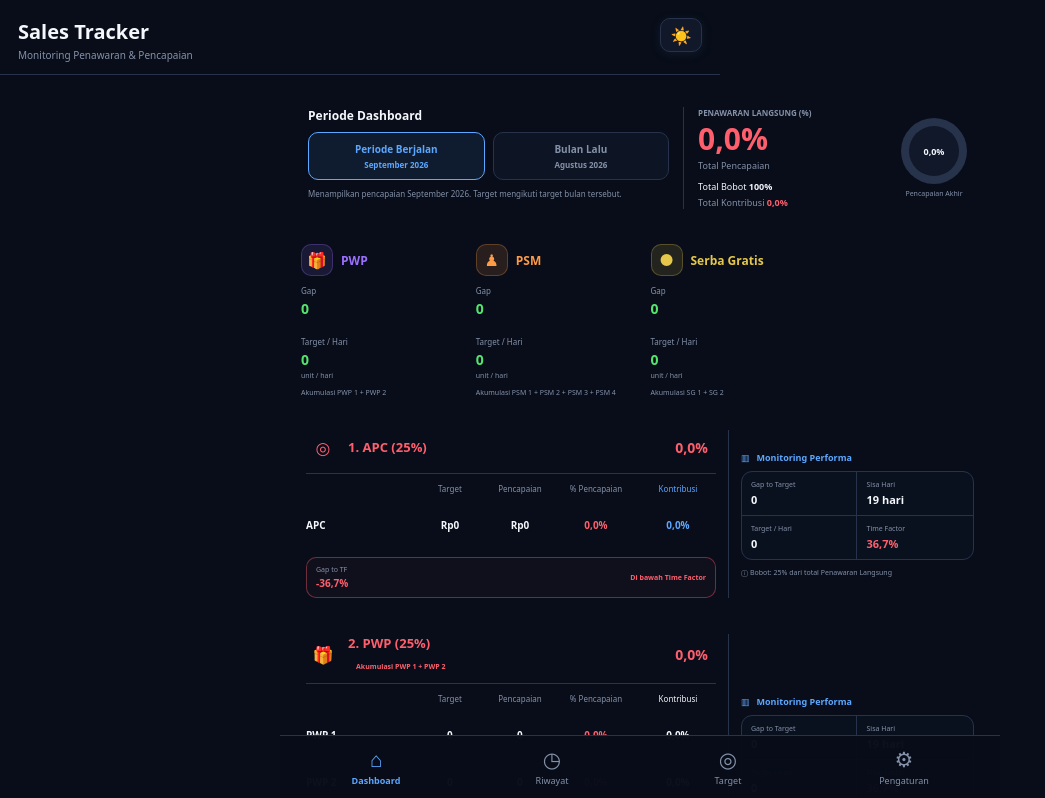
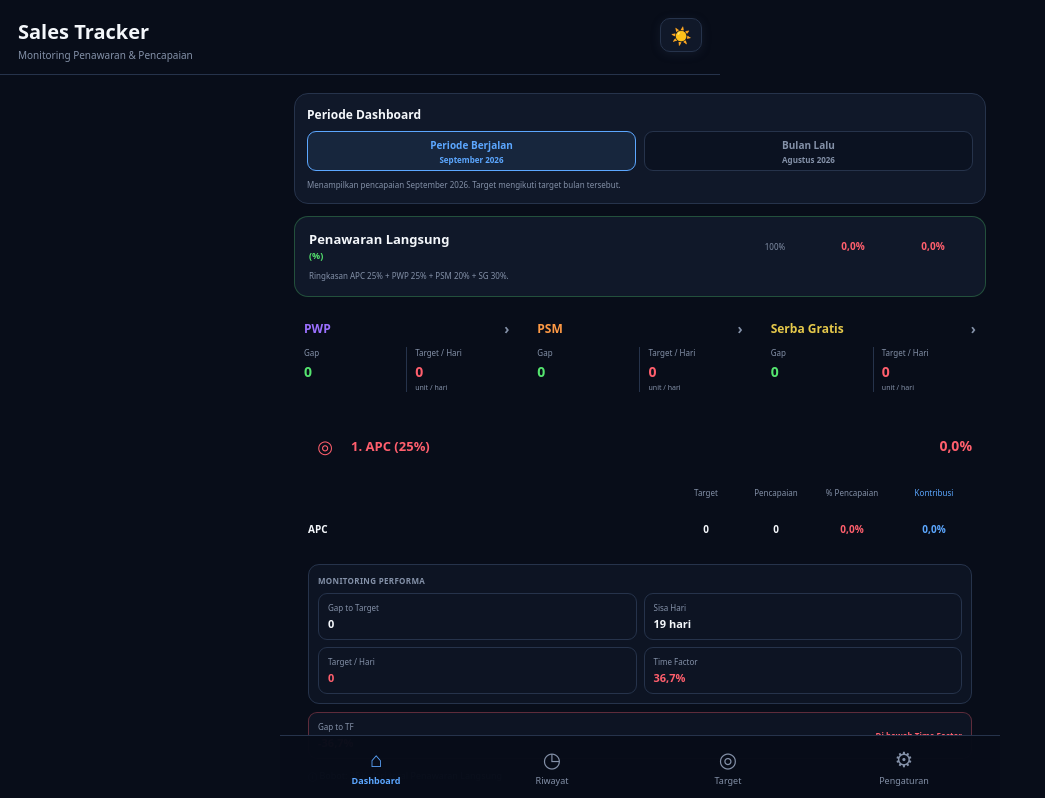
Before and after one commit to fajriainulyaqin-dev/sales-tracker, a React (Vite) app: page / in a window 1280 px wide. Shown: the top 798 px of the page, without its empty margins (0-1045 px from the left). Built offline with nearby package versions, Linux system fonts and the light colour scheme.

Commit message:
Update App.jsx

```diff
--- a/src/App.jsx
+++ b/src/App.jsx
@@ -531,7 +531,7 @@ function ApcRow({ data }) {
             fontWeight: 800,
           }}
         >
-          Rp{fmt(data.target)}
+          {fmt(data.target)}
         </div>
 
         <div
@@ -542,7 +542,7 @@ function ApcRow({ data }) {
             fontWeight: 800,
           }}
         >
-          Rp{fmt(data.achieved)}
+          {fmt(data.achieved)}
         </div>
 
         <div
@@ -587,109 +587,159 @@ function Section({
 }) {
   const sectionColor = performanceColor(achievement);
   const gapToTf = Number(achievement || 0) - Number(timeFactor || 0);
-  const tfColor = gapToTf >= 0 ? COLORS.green : COLORS.red;
 
   return (
     <section
       style={{
-        background: `radial-gradient(circle at 100% 0%, ${sectionColor}13 0%, transparent 46%), ${COLORS.panel}`,
-        border: `1px solid ${sectionColor}88`,
+        background: `radial-gradient(circle at 100% 0%, ${sectionColor}16 0%, transparent 42%), ${COLORS.panel}`,
+        border: `1px solid ${sectionColor}85`,
         borderRadius: 16,
-        padding: 12,
-        marginTop: 12,
-        boxShadow: `0 8px 22px ${sectionColor}0b`,
+        padding: 14,
+        marginTop: 14,
+        position: "relative",
+        boxSizing: "border-box",
+        boxShadow: `0 0 16px ${sectionColor}0f`,
       }}
     >
-      <div style={{ display: "grid", gridTemplateColumns: "minmax(0,1.5fr) minmax(205px,.9fr)", gap: 12, alignItems: "stretch" }}>
-        <div style={{ minWidth: 0 }}>
-          <div style={{ display: "flex", alignItems: "center", gap: 8 }}>
-            <div style={{ width: 34, height: 34, borderRadius: 11, background: `${sectionColor}20`, border: `1px solid ${sectionColor}45`, display: "grid", placeItems: "center", color: sectionColor, fontSize: 17, flexShrink: 0 }}>{icon}</div>
-            <div style={{ minWidth: 0, flex: 1 }}>
-              <div style={{ color: sectionColor, fontSize: 13, fontWeight: 950 }}>{number}. {title} ({weight}%)</div>
-              {badge && <div style={{ display: "inline-block", marginTop: 4, padding: "3px 8px", borderRadius: 999, background: `${sectionColor}20`, color: sectionColor, fontSize: 7, fontWeight: 900 }}>{badge}</div>}
+      <div style={{ display: "flex", alignItems: "center", gap: 9 }}>
+        <div
+          style={{
+            width: 34,
+            height: 34,
+            borderRadius: 10,
+            background: `${sectionColor}20`,
+            border: `1px solid ${sectionColor}45`,
+            display: "flex",
+            alignItems: "center",
+            justifyContent: "center",
+            color: sectionColor,
+            fontSize: 18,
+            flexShrink: 0,
+          }}
+        >{icon}</div>
+        <div style={{ minWidth: 0, flex: 1 }}>
+          <div style={{ fontSize: 13, fontWeight: 900, color: sectionColor }}>
+            {number}. {title} ({weight}%)
+          </div>
+          {badge && (
+            <div style={{ display: "inline-block", marginTop: 5, padding: "3px 8px", borderRadius: 999, background: `${sectionColor}20`, color: sectionColor, fontSize: 8, fontWeight: 800 }}>
+              {badge}
             </div>
-            <div style={{ color: sectionColor, fontSize: 14, fontWeight: 950, whiteSpace: "nowrap", padding: "4px 8px", borderRadius: 999, border: `1px solid ${sectionColor}55`, background: `${sectionColor}0c` }}>{fmtPct(achievement)}</div>
+          )}
+        </div>
+        <div style={{ color: sectionColor, fontSize: 14, fontWeight: 900, whiteSpace: "nowrap" }}>
+          {fmtPct(achievement)}
+        </div>
+      </div>
+
+      <div
+        style={{
+          marginTop: 12,
+          paddingTop: 12,
+          borderTop: `1px solid ${sectionColor}35`,
+        }}
+      >
+        {children}
+      </div>
+
+      <div
+        style={{
+          marginTop: 12,
+          padding: "10px 9px 9px",
+          borderRadius: 11,
+          background: COLORS.subpanel,
+          border: `1px solid ${COLORS.border}`,
+        }}
+      >
+        <div
+          style={{
+            color: COLORS.muted,
+            fontSize: 8,
+            fontWeight: 800,
+            letterSpacing: ".04em",
+            marginBottom: 7,
+            textTransform: "uppercase",
+          }}
+        >
+          Monitoring Performa
+        </div>
+        <div style={{ display: "grid", gridTemplateColumns: "repeat(2,minmax(0,1fr))", gap: 7 }}>
+        <div style={{ background: COLORS.subpanel, border: `1px solid ${COLORS.border}`, borderRadius: 9, padding: "8px 9px" }}>
+          <div style={{ color: COLORS.muted, fontSize: 8 }}>Gap to Target</div>
+          <div style={{ color: gap > 0 ? COLORS.green : gap < 0 ? COLORS.red : COLORS.text, fontSize: 11, fontWeight: 900, marginTop: 3 }}>
+            {gap > 0 ? "+" : ""}{fmtGapNumber(gap)}
           </div>
-          <div style={{ marginTop: 9, paddingTop: 9, borderTop: `1px solid ${COLORS.border}` }}>{children}</div>
-          <div style={{ marginTop: 9, padding: "7px 9px", borderRadius: 10, border: `1px solid ${tfColor}65`, background: `${tfColor}09`, display: "flex", justifyContent: "space-between", gap: 8, alignItems: "center" }}>
-            <div>
-              <div style={{ color: COLORS.muted, fontSize: 7 }}>Gap to TF</div>
-              <div style={{ color: tfColor, fontSize: 10, fontWeight: 950, marginTop: 2 }}>{gapToTf >= 0 ? "+" : ""}{fmtPct(gapToTf)}</div>
-            </div>
-            <div style={{ color: tfColor, fontSize: 7, fontWeight: 900, textAlign: "right" }}>{gapToTf >= 0 ? "Di atas Time Factor" : "Di bawah Time Factor"}</div>
-          </div>
-        </div>
-
-        <div style={{ borderLeft: `1px solid ${COLORS.border}`, paddingLeft: 12, display: "flex", flexDirection: "column", justifyContent: "center" }}>
-          <div style={{ color: COLORS.blue, fontSize: 9, fontWeight: 900, marginBottom: 7 }}>▥ &nbsp; Monitoring Performa</div>
-          <div style={{ border: `1px solid ${COLORS.border}`, borderRadius: 11, overflow: "hidden", background: `${COLORS.subpanel}90` }}>
-            <div style={{ display: "grid", gridTemplateColumns: "1fr 1fr" }}>
-              <div style={{ padding: "8px 9px", borderRight: `1px solid ${COLORS.border}`, borderBottom: `1px solid ${COLORS.border}` }}>
-                <div style={{ color: COLORS.muted, fontSize: 7 }}>Gap to Target</div>
-                <div style={{ color: gap > 0 ? COLORS.green : gap < 0 ? COLORS.red : COLORS.text, fontSize: 11, fontWeight: 950, marginTop: 3 }}>{gap > 0 ? "+" : ""}{fmtGapNumber(gap)}</div>
-              </div>
-              <div style={{ padding: "8px 9px", borderBottom: `1px solid ${COLORS.border}` }}>
-                <div style={{ color: COLORS.muted, fontSize: 7 }}>Sisa Hari</div>
-                <div style={{ color: COLORS.text, fontSize: 11, fontWeight: 950, marginTop: 3 }}>{remainingDays} hari</div>
-              </div>
-              <div style={{ padding: "8px 9px", borderRight: `1px solid ${COLORS.border}` }}>
-                <div style={{ color: COLORS.muted, fontSize: 7 }}>Target / Hari</div>
-                <div style={{ color: COLORS.text, fontSize: 11, fontWeight: 950, marginTop: 3 }}>{fmtGapNumber(targetPerDay)}</div>
-              </div>
-              <div style={{ padding: "8px 9px" }}>
-                <div style={{ color: COLORS.muted, fontSize: 7 }}>Time Factor</div>
-                <div style={{ color: tfColor, fontSize: 11, fontWeight: 950, marginTop: 3 }}>{fmtPct(timeFactor)}</div>
-              </div>
-            </div>
-          </div>
-          <div style={{ color: COLORS.muted, fontSize: 7, marginTop: 8 }}>ⓘ Bobot: {weight}% dari total Penawaran Langsung</div>
-        </div>
+        </div>
+        <div style={{ background: COLORS.subpanel, border: `1px solid ${COLORS.border}`, borderRadius: 9, padding: "8px 9px" }}>
+          <div style={{ color: COLORS.muted, fontSize: 8 }}>Sisa Hari</div>
+          <div style={{ color: COLORS.text, fontSize: 11, fontWeight: 900, marginTop: 3 }}>{remainingDays} hari</div>
+        </div>
+        <div style={{ background: COLORS.subpanel, border: `1px solid ${COLORS.border}`, borderRadius: 9, padding: "8px 9px" }}>
+          <div style={{ color: COLORS.muted, fontSize: 8 }}>Target / Hari</div>
+          <div style={{ color: sectionColor, fontSize: 11, fontWeight: 900, marginTop: 3 }}>{fmtGapNumber(targetPerDay)}</div>
+        </div>
+        <div style={{ background: COLORS.subpanel, border: `1px solid ${COLORS.border}`, borderRadius: 9, padding: "8px 9px" }}>
+          <div style={{ color: COLORS.muted, fontSize: 8 }}>Time Factor</div>
+          <div style={{ color: gapToTf >= 0 ? COLORS.green : COLORS.red, fontSize: 11, fontWeight: 900, marginTop: 3 }}>{fmtPct(timeFactor)}</div>
+        </div>
+        </div>
+      </div>
+
+      <div style={{ marginTop: 8, background: COLORS.subpanel, border: `1px solid ${gapToTf >= 0 ? COLORS.green : COLORS.red}55`, borderRadius: 9, padding: "8px 9px", display: "flex", justifyContent: "space-between", alignItems: "center", gap: 8 }}>
+        <div>
+          <div style={{ color: COLORS.muted, fontSize: 8 }}>Gap to TF</div>
+          <div style={{ color: gapToTf >= 0 ? COLORS.green : COLORS.red, fontSize: 11, fontWeight: 900, marginTop: 3 }}>{gapToTf >= 0 ? "+" : ""}{fmtPct(gapToTf)}</div>
+        </div>
+        <div style={{ color: gapToTf >= 0 ? COLORS.green : COLORS.red, fontSize: 8, fontWeight: 800, textAlign: "right" }}>
+          {gapToTf >= 0 ? "Di atas Time Factor" : "Di bawah Time Factor"}
+        </div>
+      </div>
+
+      <div style={{ marginTop: 10, color: COLORS.muted, fontSize: 9 }}>
+        ⓘ Bobot: {weight}% dari total Penawaran Langsung
       </div>
     </section>
   );
 }
 
 function PerformanceCards({ pwp, psm, sg }) {
-  const card = (label, stat, baseColor, icon, subtitle) => {
+  const card = (label, stat, baseColor) => {
     const achievement = Number(stat?.achievement || 0);
     const accent = performanceColor(achievement);
     const gap = Number(stat?.gap || 0);
     const targetPerDay = Number(stat?.targetPerDay || 0);
     return (
-      <div
-        style={{
-          background: `radial-gradient(circle at 100% 0%, ${accent}15 0%, transparent 62%), ${COLORS.panel}`,
-          border: `1px solid ${accent}90`,
-          borderRadius: 14,
-          padding: 11,
-          boxShadow: `0 7px 18px ${accent}0b`,
-        }}
-      >
-        <div style={{ display: "flex", alignItems: "center", gap: 8 }}>
-          <div style={{ width: 32, height: 32, borderRadius: 10, background: `${baseColor}20`, border: `1px solid ${baseColor}45`, display: "grid", placeItems: "center", color: baseColor, fontSize: 16 }}>{icon}</div>
-          <div style={{ color: baseColor, fontSize: 12, fontWeight: 950 }}>{label}</div>
-        </div>
-        <div style={{ display: "grid", gridTemplateColumns: "1fr 1px 1fr", gap: 9, marginTop: 9 }}>
+      <div style={{ background: `radial-gradient(circle at 100% 0%, ${accent}18 0%, transparent 60%), ${COLORS.panel}`, border: `1px solid ${accent}99`, borderRadius: 11, padding: "10px 10px 9px", boxShadow: `inset 0 1px 0 ${accent}18, 0 0 14px ${accent}10` }}>
+        <div style={{ display: "flex", alignItems: "center", gap: 6, color: baseColor, fontSize: 12, fontWeight: 900 }}>
+          {label}<span style={{ marginLeft: "auto", color: COLORS.muted, fontSize: 14 }}>›</span>
+        </div>
+        <div style={{ display: "grid", gridTemplateColumns: "minmax(0,1fr) 1px minmax(0,1fr)", gap: 8, marginTop: 9 }}>
           <div>
             <div style={{ color: COLORS.muted, fontSize: 8 }}>Gap</div>
-            <div style={{ color: gap >= 0 ? COLORS.green : COLORS.red, fontSize: 14, fontWeight: 950, marginTop: 3 }}>{gap > 0 ? "+" : ""}{fmtGapNumber(gap)}</div>
+            <div style={{ color: gap >= 0 ? COLORS.green : COLORS.red, fontSize: 14, fontWeight: 900, marginTop: 4, whiteSpace: "nowrap" }}>{gap > 0 ? "+" : ""}{fmtGapNumber(gap)}</div>
           </div>
-          <div style={{ background: COLORS.border }} />
+          <div style={{ width: 1, background: COLORS.border }} />
           <div>
             <div style={{ color: COLORS.muted, fontSize: 8 }}>Target / Hari</div>
-            <div style={{ color: targetPerDay > 0 ? accent : COLORS.green, fontSize: 14, fontWeight: 950, marginTop: 3 }}>{targetPerDay > 0 ? "+" : ""}{fmtGapNumber(targetPerDay)}</div>
+            <div style={{ color: accent, fontSize: 14, fontWeight: 900, marginTop: 4, whiteSpace: "nowrap" }}>{targetPerDay > 0 ? "+" : ""}{fmtGapNumber(targetPerDay)}</div>
             <div style={{ color: COLORS.muted, fontSize: 7, marginTop: 2 }}>unit / hari</div>
           </div>
         </div>
-        <div style={{ color: COLORS.muted, fontSize: 7, marginTop: 8 }}>{subtitle}</div>
       </div>
     );
   };
   return (
-    <div style={{ display: "grid", gridTemplateColumns: "repeat(3,minmax(0,1fr))", gap: 9, marginBottom: 12 }}>
-      {card("PWP", pwp, COLORS.purple, "🎁", "Akumulasi PWP 1 + PWP 2")}
-      {card("PSM", psm, COLORS.orange, "♟", "Akumulasi PSM 1 + PSM 2 + PSM 3 + PSM 4")}
-      {card("Serba Gratis", sg, COLORS.yellow, "●", "Akumulasi SG 1 + SG 2")}
+    <div
+      style={{
+        marginTop: 12,
+        display: "grid",
+        gridTemplateColumns: "repeat(3,minmax(0,1fr))",
+        gap: 8,
+      }}
+    >
+      {card("PWP", pwp, COLORS.purple)}
+      {card("PSM", psm, COLORS.orange)}
+      {card("Serba Gratis", sg, COLORS.yellow)}
     </div>
   );
 }
@@ -813,111 +863,90 @@ function MiniKpi({
   );
 }
 
-function DashboardOverview({
-  dashboardPeriod,
-  setDashboardPeriod,
-  currentMonthKey,
-  previousMonthKey,
-  selectedMonthKey,
-  percentage,
-}) {
-  const accent = performanceColor(percentage);
+function DirectSummary({ value }) {
+  const percentage = Number(value || 0);
 
   return (
     <section
       style={{
-        background: `radial-gradient(circle at 100% 0%, ${accent}12 0%, transparent 42%), ${COLORS.panel}`,
-        border: `1px solid ${accent}65`,
-        borderRadius: 16,
+        background: COLORS.panel,
+        border: `1px solid ${COLORS.green}45`,
+        borderRadius: 14,
         padding: 14,
-        marginBottom: 12,
-        boxShadow: `0 8px 24px ${accent}0a`,
+        marginTop: 12,
       }}
     >
       <div
         style={{
           display: "grid",
-          gridTemplateColumns: "minmax(0,1.25fr) minmax(0,1fr)",
-          gap: 14,
-          alignItems: "stretch",
+          gridTemplateColumns: "1.4fr 72px 72px 76px",
+          gap: 6,
+          alignItems: "center",
+          width: "100%",
         }}
       >
-        <div>
-          <div style={{ fontSize: 12, fontWeight: 900, marginBottom: 8 }}>
-            Periode Dashboard
-          </div>
-          <div style={{ display: "grid", gridTemplateColumns: "repeat(2,minmax(0,1fr))", gap: 8 }}>
-            <button
-              onClick={() => setDashboardPeriod("current")}
-              style={{
-                minHeight: 48,
-                borderRadius: 10,
-                border: `1px solid ${dashboardPeriod === "current" ? COLORS.blue : COLORS.border}`,
-                background: dashboardPeriod === "current" ? `${COLORS.blue}18` : COLORS.subpanel,
-                color: dashboardPeriod === "current" ? COLORS.blue : COLORS.muted,
-                fontSize: 10,
-                fontWeight: 900,
-              }}
-            >
-              Periode Berjalan
-              <div style={{ fontSize: 8, marginTop: 3 }}>{monthLabel(currentMonthKey)}</div>
-            </button>
-            <button
-              onClick={() => setDashboardPeriod("previous")}
-              style={{
-                minHeight: 48,
-                borderRadius: 10,
-                border: `1px solid ${dashboardPeriod === "previous" ? COLORS.purple : COLORS.border}`,
-                background: dashboardPeriod === "previous" ? `${COLORS.purple}18` : COLORS.subpanel,
-                color: dashboardPeriod === "previous" ? COLORS.purple : COLORS.muted,
-                fontSize: 10,
-                fontWeight: 900,
-              }}
-            >
-              Bulan Lalu
-              <div style={{ fontSize: 8, marginTop: 3 }}>{monthLabel(previousMonthKey)}</div>
-            </button>
-          </div>
-          <div style={{ color: COLORS.muted, fontSize: 8, marginTop: 8, lineHeight: 1.5 }}>
-            Menampilkan pencapaian {monthLabel(selectedMonthKey)}. Target mengikuti target bulan tersebut.
-          </div>
-        </div>
-
         <div
           style={{
-            borderLeft: `1px solid ${COLORS.border}`,
-            paddingLeft: 14,
-            display: "grid",
-            gridTemplateColumns: "minmax(0,1fr) 76px",
-            gap: 10,
-            alignItems: "center",
+            fontSize: 13,
+            fontWeight: 900,
+            lineHeight: 1.25,
           }}
         >
-          <div>
-            <div style={{ color: COLORS.muted, fontSize: 8, fontWeight: 800 }}>PENAWARAN LANGSUNG (%)</div>
-            <div style={{ color: accent, fontSize: 30, lineHeight: 1, fontWeight: 950, marginTop: 6 }}>{fmtPct(percentage)}</div>
-            <div style={{ color: COLORS.muted, fontSize: 9, marginTop: 5 }}>Total Pencapaian</div>
-            <div style={{ color: COLORS.text, fontSize: 9, marginTop: 8 }}>Total Bobot <strong>100%</strong></div>
-            <div style={{ color: COLORS.muted, fontSize: 9, marginTop: 3 }}>Total Kontribusi <strong style={{ color: accent }}>{fmtPct(percentage)}</strong></div>
+          Penawaran Langsung
+          <div
+            style={{
+              color: COLORS.green,
+              fontSize: 9,
+              fontWeight: 800,
+              marginTop: 3,
+            }}
+          >
+            (%)
           </div>
-          <div style={{ textAlign: "center" }}>
-            <div
-              style={{
-                width: 66,
-                height: 66,
-                borderRadius: "50%",
-                background: `conic-gradient(${accent} ${Math.min(percentage,100)}%, ${COLORS.border} 0)`,
-                display: "grid",
-                placeItems: "center",
-                margin: "0 auto",
-                boxShadow: `0 0 18px ${accent}25`,
-              }}
-            >
-              <div style={{ width: 50, height: 50, borderRadius: "50%", background: COLORS.panel, display: "grid", placeItems: "center", fontSize: 9, fontWeight: 900 }}>{fmtPct(percentage)}</div>
-            </div>
-            <div style={{ color: COLORS.muted, fontSize: 7, marginTop: 5 }}>Pencapaian Akhir</div>
-          </div>
-        </div>
+        </div>
+
+        <div
+          style={{
+            textAlign: "center",
+            color: COLORS.muted,
+            fontSize: 8,
+          }}
+        >
+          100%
+        </div>
+
+        <div
+          style={{
+            textAlign: "center",
+            color: statusColor(percentage),
+            fontSize: 10,
+            fontWeight: 900,
+          }}
+        >
+          {fmtPct(percentage)}
+        </div>
+
+        <div
+          style={{
+            textAlign: "center",
+            color: statusColor(percentage),
+            fontSize: 10,
+            fontWeight: 900,
+          }}
+        >
+          {fmtPct(percentage)}
+        </div>
+      </div>
+
+      <div
+        style={{
+          color: COLORS.muted,
+          fontSize: 8,
+          marginTop: 8,
+          lineHeight: 1.5,
+        }}
+      >
+        Ringkasan APC 25% + PWP 25% + PSM 20% + SG 30%.
       </div>
     </section>
   );
@@ -2847,13 +2876,138 @@ export default function App() {
 
         {activeTab === "dashboard" && (
           <>
-            <DashboardOverview
-              dashboardPeriod={dashboardPeriod}
-              setDashboardPeriod={setDashboardPeriod}
-              currentMonthKey={currentMonthKey}
-              previousMonthKey={previousMonthKey}
-              selectedMonthKey={selectedMonthKey}
-              percentage={
+            <section
+              style={{
+                background: COLORS.panel,
+                border:
+                  `1px solid ${COLORS.border}`,
+                borderRadius: 14,
+                padding: 12,
+                marginBottom: 10,
+              }}
+            >
+              <div
+                style={{
+                  fontSize: 12,
+                  fontWeight: 800,
+                  marginBottom: 8,
+                }}
+              >
+                Periode Dashboard
+              </div>
+
+              <div
+                style={{
+                  display: "grid",
+                  gridTemplateColumns:
+                    "repeat(2,minmax(0,1fr))",
+                  gap: 8,
+                }}
+              >
+                <button
+                  onClick={() =>
+                    setDashboardPeriod("current")
+                  }
+                  style={{
+                    height: 40,
+                    borderRadius: 9,
+                    border:
+                      `1px solid ${
+                        dashboardPeriod ===
+                        "current"
+                          ? COLORS.blue
+                          : COLORS.border
+                      }`,
+                    background:
+                      dashboardPeriod ===
+                      "current"
+                        ? `${COLORS.blue}18`
+                        : "#0b1221",
+                    color:
+                      dashboardPeriod ===
+                      "current"
+                        ? COLORS.blue
+                        : COLORS.muted,
+                    fontSize: 10,
+                    fontWeight: 800,
+                  }}
+                >
+                  Periode Berjalan
+
+                  <div
+                    style={{
+                      fontSize: 8,
+                      marginTop: 2,
+                    }}
+                  >
+                    {monthLabel(
+                      currentMonthKey
+                    )}
+                  </div>
+                </button>
+
+                <button
+                  onClick={() =>
+                    setDashboardPeriod("previous")
+                  }
+                  style={{
+                    height: 40,
+                    borderRadius: 9,
+                    border:
+                      `1px solid ${
+                        dashboardPeriod ===
+                        "previous"
+                          ? COLORS.purple
+                          : COLORS.border
+                      }`,
+                    background:
+                      dashboardPeriod ===
+                      "previous"
+                        ? `${COLORS.purple}18`
+                        : "#0b1221",
+                    color:
+                      dashboardPeriod ===
+                      "previous"
+                        ? COLORS.purple
+                        : COLORS.muted,
+                    fontSize: 10,
+                    fontWeight: 800,
+                  }}
+                >
+                  Bulan Lalu
+
+                  <div
+                    style={{
+                      fontSize: 8,
+                      marginTop: 2,
+                    }}
+                  >
+                    {monthLabel(
+                      previousMonthKey
+                    )}
+                  </div>
+                </button>
+              </div>
+
+              <div
+                style={{
+                  color: COLORS.muted,
+                  fontSize: 8,
+                  marginTop: 8,
+                  lineHeight: 1.5,
+                }}
+              >
+                Menampilkan pencapaian{" "}
+                {monthLabel(
+                  selectedMonthKey
+                )}
+                . Target mengikuti target
+                bulan tersebut.
+              </div>
+            </section>
+
+            <DirectSummary
+              value={
                 kpi.apc.contribution +
                 kpi.pwp.contribution +
                 kpi.psm.contribution +
```
